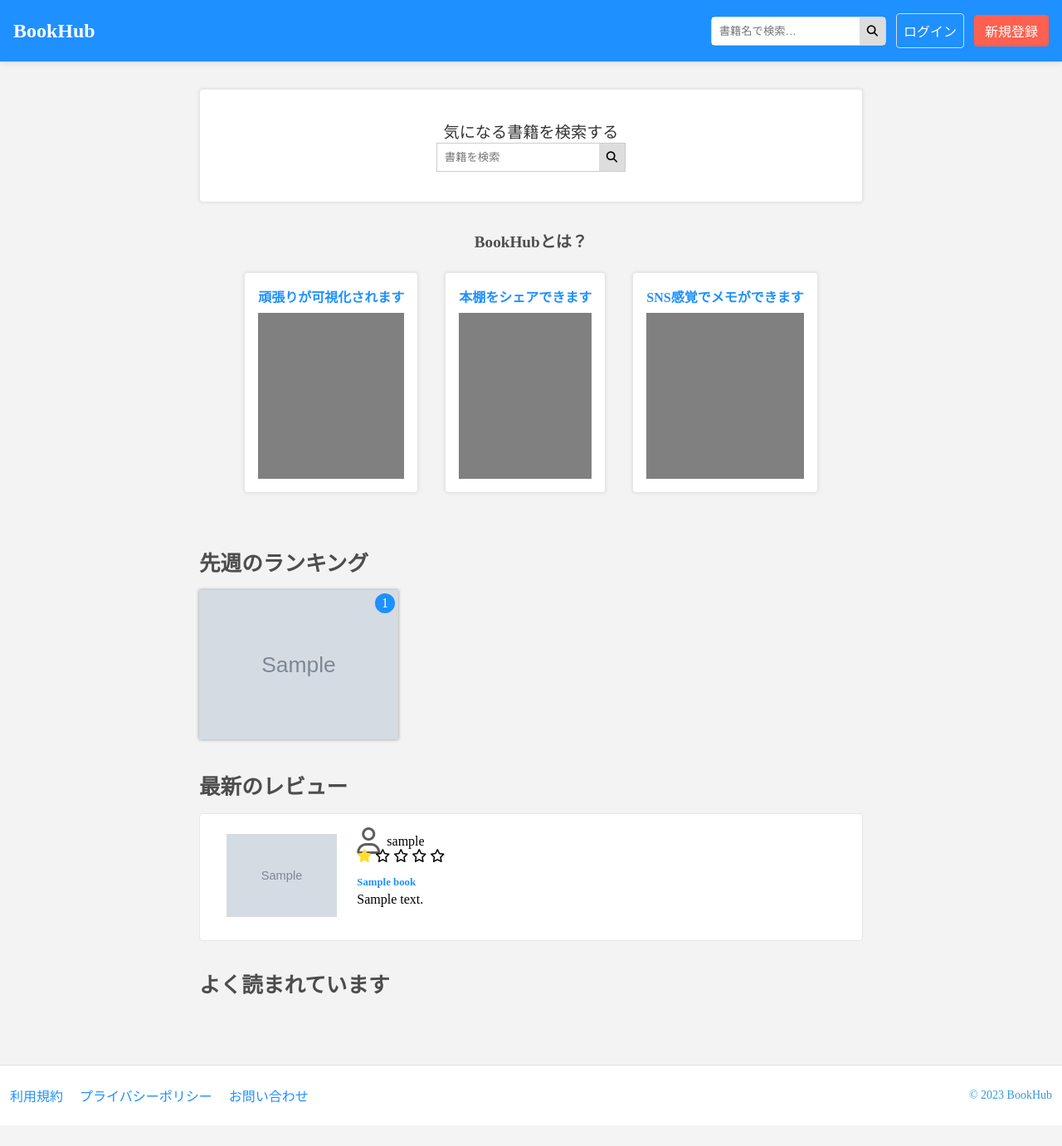
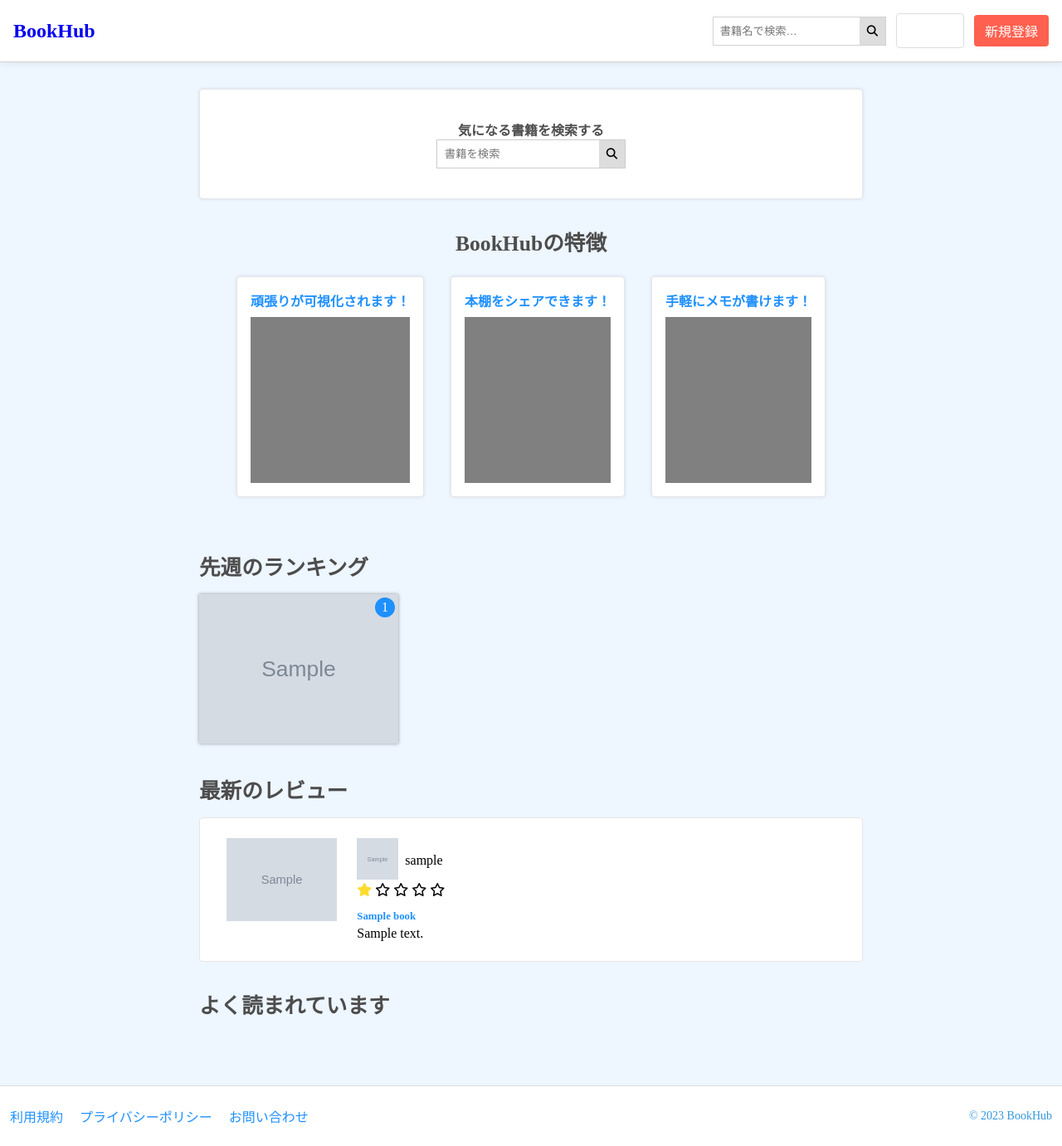
Before and after one commit to gamari/bookhub-django, a Django app: page / in a window 1280 px wide. Shown: the whole page at 83% size. Before the commit the page ends 1329 px from the top, so only its background shows below. Run offline with Django 3.2, Linux system fonts and the light colour scheme; tables that the repository leaves empty hold one stand-in row (values such as "Sample post"); grey boxes marked "Sample" are stand-in pictures.

Commit message:
reviewのユーザーを修正

```diff
--- a/book/templates/books/book_detail.html
+++ b/book/templates/books/book_detail.html
@@ -93,7 +93,7 @@
     <div class="book-record-container">
       <h4>書籍記録</h4>
       <div>
-        <span class="badge badge-info">レビュー数</span>
+        <span class="badge badge-info">レビュー</span>
         <span class="text-sm">{{ reviews_count }}件</span>
       </div>
 
--- a/book/templates/components/header.html
+++ b/book/templates/components/header.html
@@ -4,13 +4,10 @@
   </div>
 
   <nav class="nav-container">
-    <form action="{% url 'book_search' %}" method="GET" class="searchbox-container">
-      <input type="text" name="query" placeholder="書籍名で検索…" class="searchbox-input" autocomplete="off" />
-      <button type="submit" class="searchbox-icon"><i class="fas fa-search"></i></button>
-    </form>
+    {% include "components/searchbox.html" %}
 
     {% if user.is_authenticated %}
-      <a href="{% url 'mypage' %}" class="mypage-link">マイページ</a>
+      <a href="{% url 'mypage' %}" class="btn">マイページ</a>
     {% else %}
       <a href="{% url 'login' %}" class="mypage-link">ログイン</a>
       <a href="{% url 'register' %}" class="btn btn-warning">新規登録</a>
--- a/book/templates/home.html
+++ b/book/templates/home.html
@@ -16,7 +16,7 @@
 
 {% block content %}
   <div class="search-section card">
-    <div class="search-title">気になる書籍を検索する</div>
+    <h4>気になる書籍を検索する</h4>
     <form action="{% url 'book_search' %}" method="GET" class="search-container">
       <input type="text" name="query" placeholder="書籍を検索" class="search-input" autocomplete="off" />
       <button type="submit" class="searchbox-icon"><i class="fas fa-search"></i></button>
@@ -24,19 +24,19 @@
   </div>
 
   <div class="about-section">
-    <h3>BookHubとは？</h3>
+    <h2>BookHubの特徴</h2>
 
     <div class="about-features-container">
       <div class="about-feature">
-        <div class="about-title">頑張りが可視化されます</div>
+        <div class="about-title">頑張りが可視化されます！</div>
         <div class="about-image"></div>
       </div>
       <div class="about-feature">
-        <div class="about-title">本棚をシェアできます</div>
+        <div class="about-title">本棚をシェアできます！</div>
         <div class="about-image"></div>
       </div>
       <div class="about-feature">
-        <div class="about-title">SNS感覚でメモができます</div>
+        <div class="about-title">手軽にメモが書けます！</div>
         <div class="about-image"></div>
       </div>
     </div>
@@ -59,7 +59,6 @@
   <div class="review-section">
     <h2>最新のレビュー</h2>
 
-    {% comment %}TODO リファクタリングする{% endcomment %}
     {% include 'components/review_list.html' %}
   </div>
 
--- a/config/templates/components/review_list.html
+++ b/config/templates/components/review_list.html
@@ -8,7 +8,13 @@
       <div class="review-container">
         <div class="review-user-container">
           <div>
-            {% include 'components/user_icon_sm.html' %}
+            <a href="{% url 'user_detail' review.user.username %}">
+              {% if review.user.profile_image %}
+                <img src="{{ review.user.profile_image.url }}" alt="{{ review.user.username }}" class="user-image-sm" />
+              {% else %}
+                <i class="fa-regular fa-user fa-2xl" style="color: #5e5e5e;"></i>
+              {% endif %}
+            </a>
           </div>
           <div>{{ review.user.username }}</div>
         </div>
--- /dev/null
+++ b/search/templates/components/searchbox.html
@@ -0,0 +1,4 @@
+<form action="{% url 'book_search' %}" method="GET" class="searchbox-container">
+  <input type="text" name="query" placeholder="書籍名で検索…" class="searchbox-input" autocomplete="off" />
+  <button type="submit" class="searchbox-icon"><i class="fas fa-search"></i></button>
+</form>
--- a/static/css/base.css
+++ b/static/css/base.css
@@ -4,7 +4,7 @@
 }
 
 body {
-  background-color: rgb(243, 243, 243);
+  background-color: #eef6ff;
 }
 
 button {
--- a/static/css/components/book.css
+++ b/static/css/components/book.css
@@ -33,6 +33,19 @@
   gap: 16px;
 }
 
+.book-play-icon {
+  position: absolute;
+  bottom: 12px;
+  right: 4px;
+  font-size: 28px;
+  color: rgb(255, 182, 36);
+  display: flex;
+  align-items: center;
+  justify-content: center;
+  cursor: pointer;
+  z-index: 10;
+}
+
 .book-done-icon {
   position: absolute;
   bottom: 12px;
--- a/static/css/header.css
+++ b/static/css/header.css
@@ -6,15 +6,26 @@
     padding: 1rem;
     border-bottom: 1px #d2d2d2 solid;
     box-shadow: 0 0 10px rgba(0, 0, 0, 0.1);
-    background-color: #1E90FF;
-    color: white;
+    background-color: white;
+    color: #1E90FF;
 }
 
 .logo {
-    color: white;
     font-size: 1.5rem;
     font-weight: bold;
     text-decoration: none;
+}
+
+.logo:hover {
+    color: #1E90FF;
+}
+
+.logo:active {
+    color: #1E90FF;
+}
+
+.logo:visited {
+    color: #1E90FF;
 }
 
 
@@ -30,16 +41,14 @@
 /* 検索部分 */
 .searchbox-container {
     display: none;
-    /* display: flex; */
     flex-direction: row;
     border: 1px solid #d2d2d2;
-    border-radius: 5px;
     font-size: 16px;
 }
 
 .searchbox-input {
     padding: 0.5rem;
-    border: 1px solid transparent;
+    border: none;
     outline: none;
     width: 100%;
     max-width: 160px;
--- a/static/css/tailwind.css
+++ b/static/css/tailwind.css
@@ -22,6 +22,10 @@
   margin-bottom: 16px;
 }
 
+.mb-6 {
+  margin-bottom: 24px;
+}
+
 .mb-10 {
   margin-bottom: 40px;
 }
```
Also changed, not shown: authentication/templates/pages/user_detail.html (+8 -2 lines), book/templates/components/bookshelf.html (+3 -4 lines), record/templates/components/activities.html (+6 -1 lines), static/css/pages/user_detail.css (+7 -0 lines).
